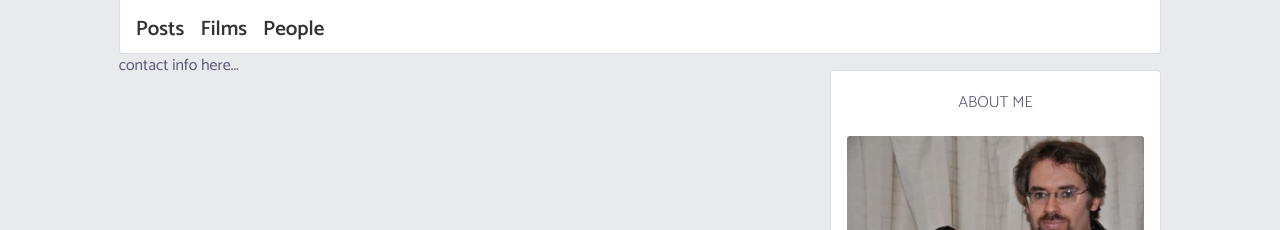
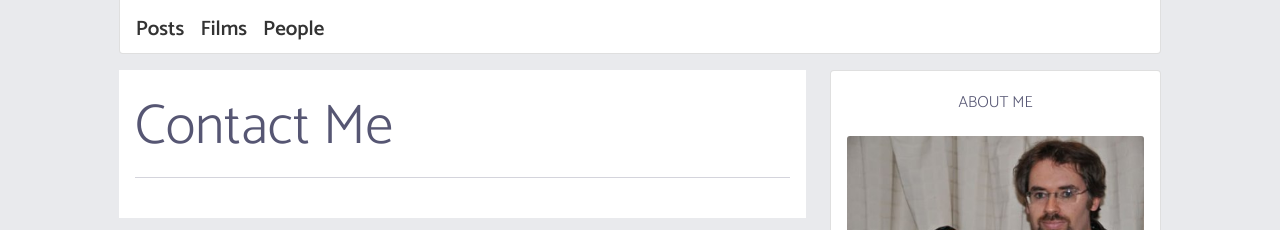
Before and after one commit to johnclamy/nextjs-blog, a Next.js app: page /contact in a window 1280 px wide. Shown: the part 570-800 px from the top of the page. Built offline with nearby package versions, Linux system fonts and the light colour scheme.

Commit message:
add wrapper section to contact

```diff
--- a/pages/contact.js
+++ b/pages/contact.js
@@ -3,12 +3,21 @@ import Col from 'react-bootstrap/Col'
 
 import Content from '../components/layout/Content'
 
-export default function Home() {
+export default function Contact() {
   return (
     <Row>
       <Col md={{ span: 10, offset: 1 }}>
         <Content>
-          contact info here...
+          <section className='bg-white mt-3 py-4 px-3'>
+            <Row>
+              <Col>
+                <header>
+                  <h1 className='display-4'>Contact Me</h1>
+                  <hr />
+                </header>
+              </Col>
+            </Row>
+          </section>
         </Content>
       </Col>
     </Row>
```
